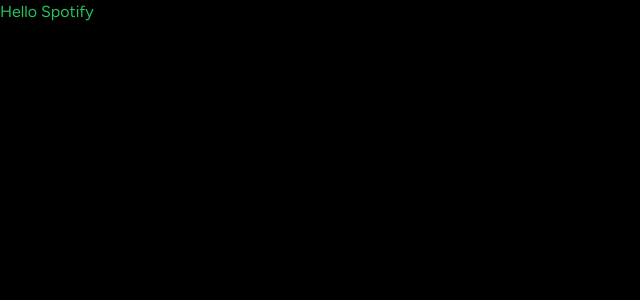
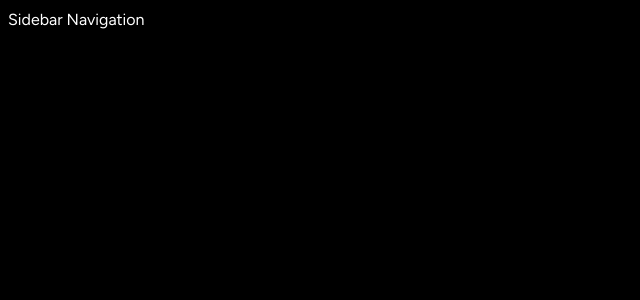
Before and after one commit to SiphoYawe/spotify-clone, a Next.js app: page / in a window 1280 px wide. Shown: the top 300 px of the page, without its empty margins (0-640 px from the left). Built offline with nearby package versions, Linux system fonts and the light colour scheme.

Commit message:
Sidebar Layout

```diff
--- a/app/(site)/page.tsx
+++ b/app/(site)/page.tsx
@@ -1,3 +1,3 @@
 export default function Home() {
-	return <div className=" text-green-500">Hello Spotify</div>;
+	return <div className=" text-green-500">Main Content</div>;
 }
--- a/app/layout.tsx
+++ b/app/layout.tsx
@@ -1,5 +1,6 @@
 import type { Metadata } from "next";
 import { Figtree } from "next/font/google";
+import Sidebar from "@/components/Sidebar";
 import "./globals.css";
 
 const font = Figtree({ subsets: ["latin"] });
@@ -16,7 +17,9 @@ export default function RootLayout({
 }>) {
 	return (
 		<html lang="en">
-			<body className={font.className}>{children}</body>
+			<body className={font.className}>
+				<Sidebar>{children}</Sidebar>
+			</body>
 		</html>
 	);
 }
--- /dev/null
+++ b/components/Box.tsx
@@ -0,0 +1,9 @@
+interface BoxProps {
+	children: React.ReactNode;
+	className?: string;
+}
+
+const Box: React.FC<BoxProps> = ({ children, className }) => {
+	return <div>{children}</div>;
+};
+export default Box;
--- /dev/null
+++ b/components/Sidebar.tsx
@@ -0,0 +1,36 @@
+"use client";
+
+import { usePathname } from "next/navigation";
+import { useMemo } from "react";
+import { BiSearch } from "react-icons/bi";
+import { HiHome } from "react-icons/hi";
+import Box from "./Box";
+
+interface SidebarProps {
+	children: React.ReactNode;
+}
+
+const Sidebar: React.FC<SidebarProps> = ({ children }) => {
+	const pathname = usePathname();
+	const routes = useMemo(
+		() => [
+			{ icon: HiHome, label: "Home", active: pathname !== "search", href: "/" },
+			{
+				icon: BiSearch,
+				label: "Search",
+				active: pathname == "search",
+				href: "/search",
+			},
+		],
+		[pathname]
+	);
+	return (
+		<div className="felx h-full">
+			<div className="hidden h-full w-[300px] flex-col gap-y-2 bg-black p-2 md:flex">
+				<Box>Sidebar Navigation</Box>
+			</div>
+		</div>
+	);
+};
+
+export default Sidebar;
```
Also changed, not shown: package.json (+5 -4 lines), 1 other file (tests, documents, lock files or other folders).
